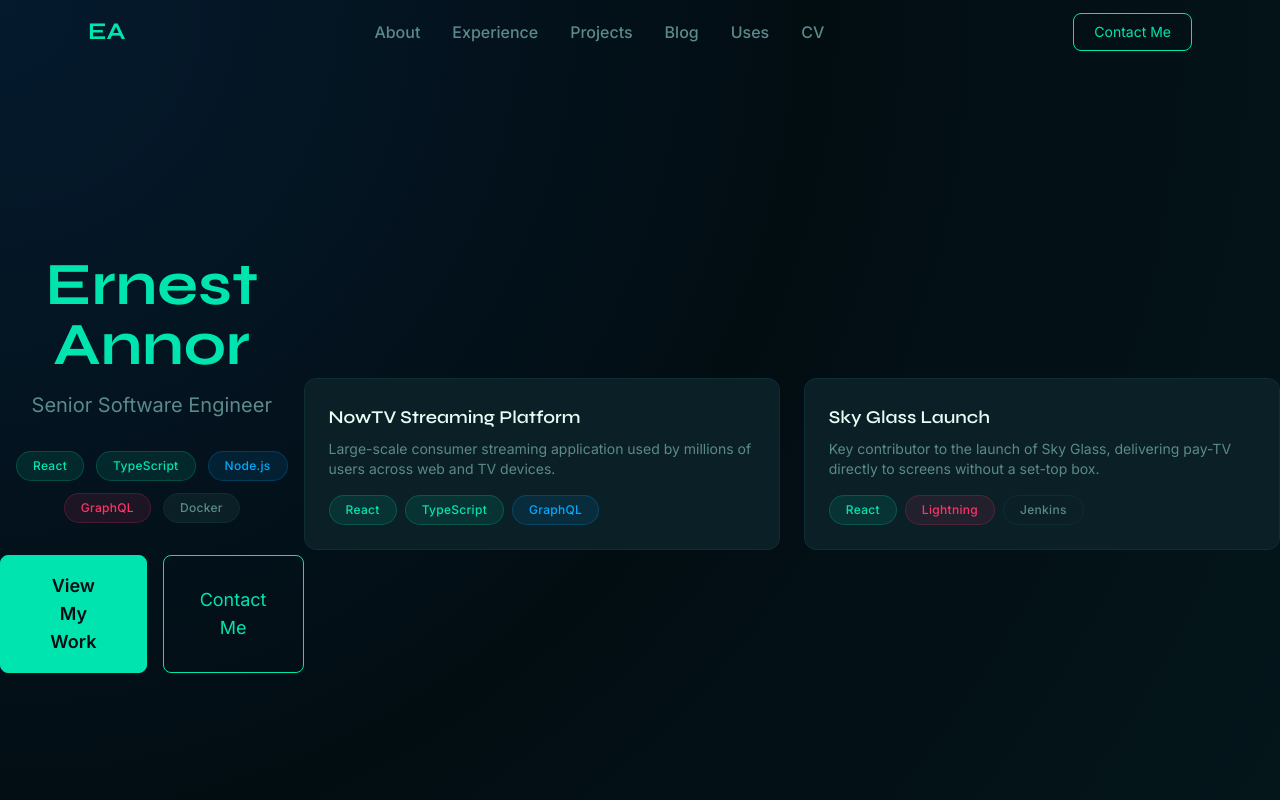
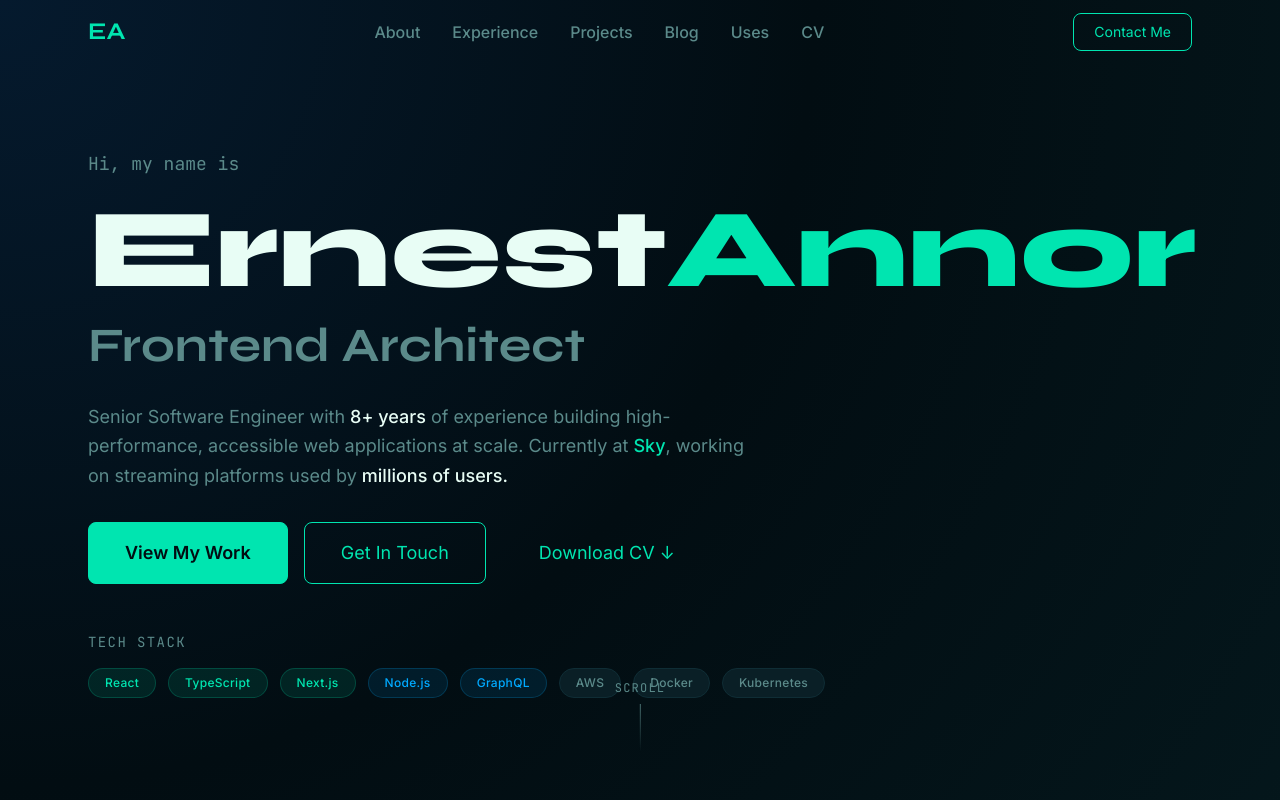
Before and after one commit to we2annor/ernest-annor, a Next.js app in the folder apps/web/: page / in a window 1280 px wide. Shown: the top 800 px of the page. Built offline with nearby package versions, Linux system fonts and the light colour scheme.

Commit message:
feat: add HeroSection component

```diff
--- a/apps/web/app/page.tsx
+++ b/apps/web/app/page.tsx
@@ -1,63 +1,9 @@
-import { Badge } from "@/components/ui/Badge";
-import { Button } from "@/components/ui/Button";
-import { Card } from "@/components/ui/Card";
+import { HeroSection } from "@/components/sections/HeroSection";
 
 export default function Home() {
   return (
-    <main className='min-h-screen flex items-center justify-center'>
-      <div className='text-center space-y-8'>
-        <h1 className='text-6xl font-bold text-accent font-syne mb-4'>
-          Ernest Annor
-        </h1>
-        <p className='text-xl text-text-muted mb-8'>Senior Software Engineer</p>
-        <div className='flex gap-3 justify-center flex-wrap'>
-          <Badge variant='accent'>React</Badge>
-          <Badge variant='accent'>TypeScript</Badge>
-          <Badge variant='blue'>Node.js</Badge>
-          <Badge variant='pink'>GraphQL</Badge>
-          <Badge variant='muted'>Docker</Badge>
-        </div>
-        <div className='flex gap-4 justify-center'>
-          <Button variant='primary' size='lg'>
-            View My Work
-          </Button>
-          <Button variant='outline' size='lg'>
-            Contact Me
-          </Button>
-        </div>
-      </div>
-
-      <div className='grid grid-cols-1 md:grid-cols-2 gap-6'>
-        <Card hover>
-          <h3 className='text-lg font-semibold text-text-primary font-syne mb-2'>
-            NowTV Streaming Platform
-          </h3>
-          <p className='text-text-muted text-sm mb-4'>
-            Large-scale consumer streaming application used by millions of users
-            across web and TV devices.
-          </p>
-          <div className='flex gap-2 flex-wrap'>
-            <Badge variant='accent'>React</Badge>
-            <Badge variant='accent'>TypeScript</Badge>
-            <Badge variant='blue'>GraphQL</Badge>
-          </div>
-        </Card>
-
-        <Card hover>
-          <h3 className='text-lg font-semibold text-text-primary font-syne mb-2'>
-            Sky Glass Launch
-          </h3>
-          <p className='text-text-muted text-sm mb-4'>
-            Key contributor to the launch of Sky Glass, delivering pay-TV
-            directly to screens without a set-top box.
-          </p>
-          <div className='flex gap-2 flex-wrap'>
-            <Badge variant='accent'>React</Badge>
-            <Badge variant='pink'>Lightning</Badge>
-            <Badge variant='muted'>Jenkins</Badge>
-          </div>
-        </Card>
-      </div>
-    </main>
+    <>
+      <HeroSection />
+    </>
   );
 }
--- /dev/null
+++ b/apps/web/components/sections/HeroSection.tsx
@@ -0,0 +1,130 @@
+"use client";
+
+import { useEffect, useState } from "react";
+import { Button } from "@/components/ui/Button";
+import { Badge } from "@/components/ui/Badge";
+
+const techStack = [
+  { label: "React", variant: "accent" as const },
+  { label: "TypeScript", variant: "accent" as const },
+  { label: "Next.js", variant: "accent" as const },
+  { label: "Node.js", variant: "blue" as const },
+  { label: "GraphQL", variant: "blue" as const },
+  { label: "AWS", variant: "muted" as const },
+  { label: "Docker", variant: "muted" as const },
+  { label: "Kubernetes", variant: "muted" as const },
+];
+
+const roles = [
+  "Senior Software Engineer",
+  "Frontend Architect",
+  "Full Stack Developer",
+  "React Specialist",
+];
+
+export function HeroSection() {
+  const [currentRole, setCurrentRole] = useState(0);
+  const [isVisible, setIsVisible] = useState(false);
+
+  useEffect(() => {
+    setIsVisible(true);
+  }, []);
+
+  useEffect(() => {
+    const interval = setInterval(() => {
+      setCurrentRole((prev) => (prev + 1) % roles.length);
+    }, 3000);
+    return () => clearInterval(interval);
+  }, []);
+
+  return (
+    <section
+      className='relative min-h-[90vh] flex flex-col justify-center px-6 max-w-6xl mx-auto'
+      aria-label='Hero section'
+    >
+      <div
+        className={`transition-all duration-1000
+        ${isVisible ? "opacity-100 translate-y-0" : "opacity-0 translate-y-8"}`}
+      >
+        {/* Greeting*/}
+        <p className='text-text-muted text-lg mb-4 font-mono'>Hi, my name is</p>
+
+        {/* Name */}
+        <h1
+          className='font-syne font-extrabold text-text-primary mb-2 leading-none'
+          style={{ fontSize: "clamp(3rem, 10vw, 7rem)" }}
+        >
+          Ernest
+          <span className='text-accent'>Annor</span>
+        </h1>
+
+        {/* Rotating roles*/}
+        <div className='h-16 flex items-center mb-6'>
+          <h2
+            className='font-syne font-bold text-text-muted'
+            style={{ fontSize: "clamp(1.5rem, 4vw, 3rem)" }}
+            aria-live='polite'
+            aria-atomic='true'
+          >
+            {roles[currentRole]}
+          </h2>
+        </div>
+
+        {/* Description */}
+        <p className='text-text-muted text-lg max-w-2xl mb-8 leading-relaxed'>
+          Senior Software Engineer with{" "}
+          <span className='text-text-primary font-medium'>8+ years</span> of
+          experience building high-performance, accessible web applications at
+          scale. Currently at{" "}
+          <span className='text-accent font-medium'>Sky</span>, working on
+          streaming platforms used by{" "}
+          <span className='text-text-primary font-medium'>
+            millions of users.
+          </span>
+        </p>
+
+        {/* CTA buttons */}
+        <div className='flex flex-wrap gap-4 mb-12'>
+          <Button as='a' href='/projects' variant='primary' size='lg'>
+            View My Work
+          </Button>
+          <Button as='a' href='/contact' variant='outline' size='lg'>
+            Get In Touch
+          </Button>
+          <Button as='a' href='/cv' variant='ghost' size='lg'>
+            Download CV ↓
+          </Button>
+        </div>
+        {/* Tech stack*/}
+        <div className='space-y-4'>
+          <p className='text-text-muted text-sm font-mono uppercase tracking-widest'>
+            Tech Stack
+          </p>
+
+          <div
+            className='flex flex-wrap gap-3'
+            role='list'
+            aria-label='Technology stack'
+          >
+            {techStack.map(({ label, variant }) => (
+              <div key={label} role='listitem'>
+                <Badge variant={variant}>{label}</Badge>
+              </div>
+            ))}
+          </div>
+        </div>
+      </div>
+
+      {/* Scroll indicator */}
+      <div
+        className='absolute bottom-8 left-1/2 -translate-x-1/2 flex flex-col items-center gap-2 text-text-muted'
+        aria-hidden='true'
+      >
+        <span className='text-xs font-mono uppercase tracking-widest'>
+          Scroll
+        </span>
+        <div className='w-px h-12 bg-linear-to-b from-text-muted to-transparent animate-pulse' />
+      </div>
+    </section>
+  );
+}
```
